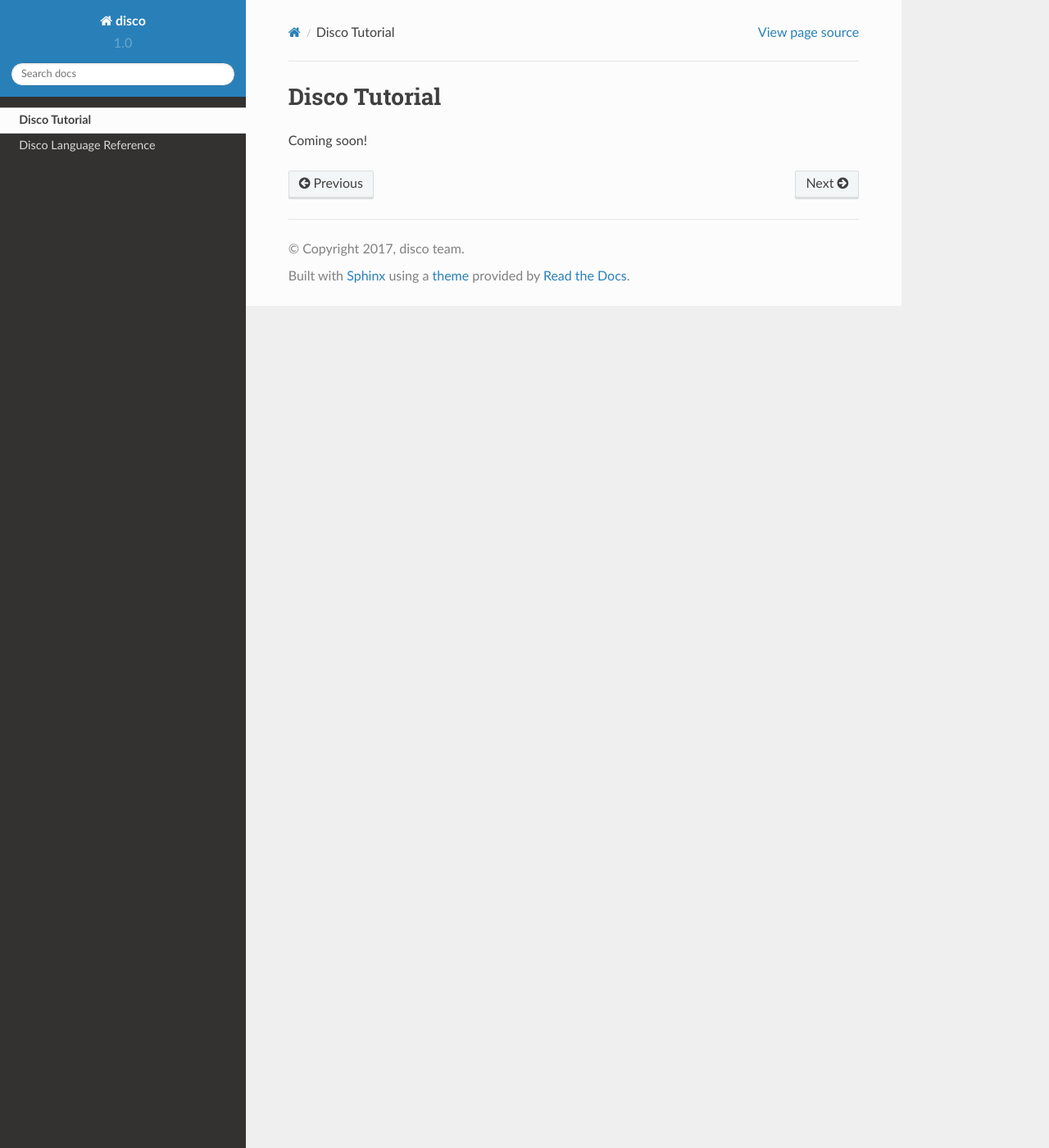
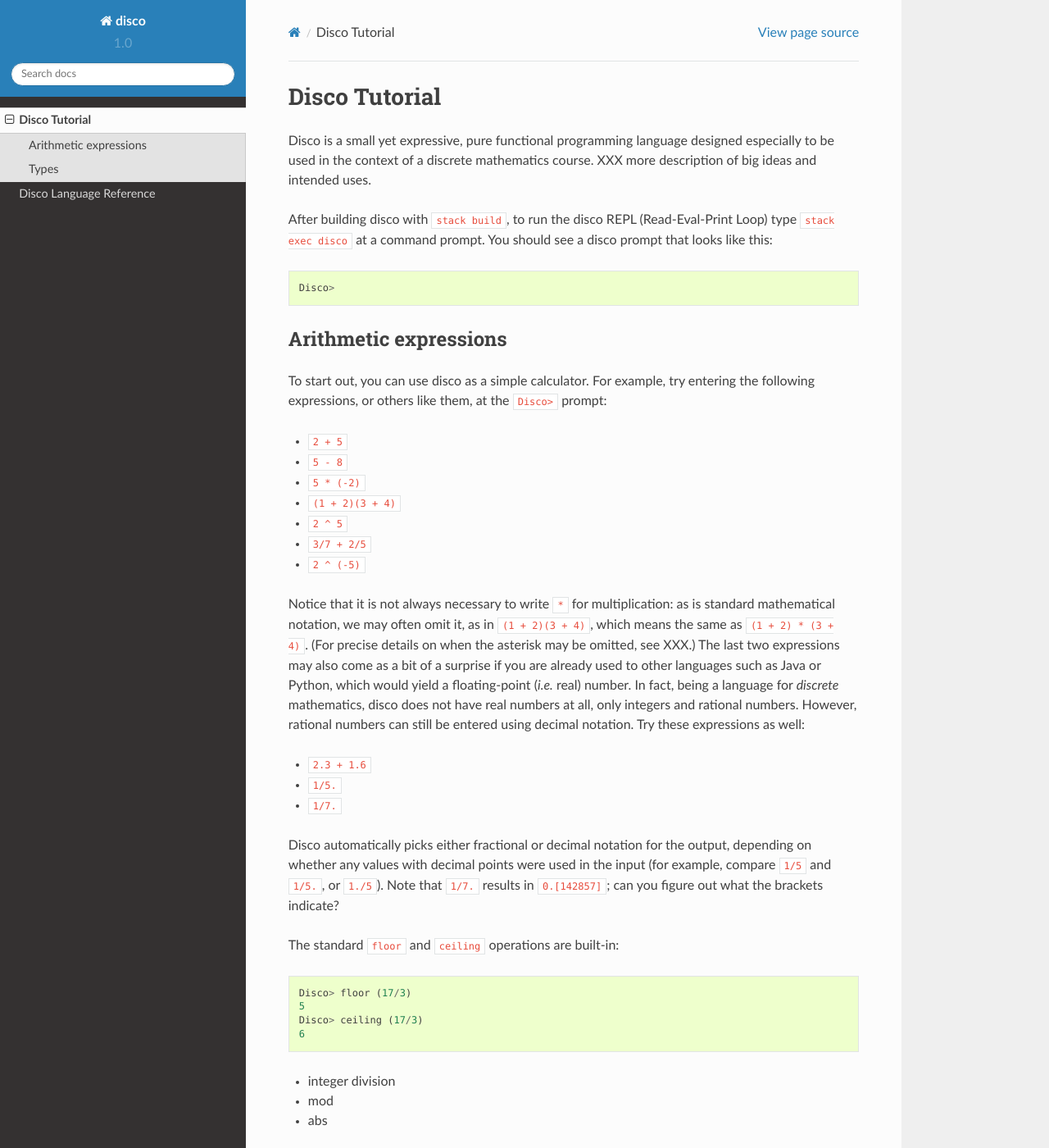
Before and after one commit to disco-lang/disco, a Sphinx documentation site: the page built from docs/tutorial/index.rst, in a window 1280 px wide and 1400 px high. Shown: the whole window at 82% size. Built offline with Sphinx 7.4.7 and the Read the Docs theme 2.0.0, drawn with Linux system fonts in a browser that asks for light colours; some of the changed text lies outside the part shown.

Commit message:
work on tutorial a bit.
However, I have realized that I am really unsure who the audience is.
Actual students in a discrete mathematics course will need more than a
simple tutorial.  Perhaps for now I should just focus on the simplest
possible approach, which is to write a tutorial aimed at computer
scientists who might possibly teach such a course.

```diff
--- a/docs/tutorial/index.rst
+++ b/docs/tutorial/index.rst
@@ -1,5 +1,80 @@
 
+**************
 Disco Tutorial
-==============
+**************
 
-Coming soon!
+Disco is a small yet expressive, pure functional programming language
+designed especially to be used in the context of a discrete
+mathematics course. XXX more description of big ideas and intended
+uses.
+
+After building disco with ``stack build``, to run the disco REPL
+(Read-Eval-Print Loop) type ``stack exec disco`` at a command prompt.
+You should see a disco prompt that looks like this:
+
+::
+
+    Disco>
+
+Arithmetic expressions
+======================
+
+To start out, you can use disco as a simple calculator.  For
+example, try entering the following expressions, or others like them,
+at the ``Disco>`` prompt:
+
+* ``2 + 5``
+* ``5 - 8``
+* ``5 * (-2)``
+* ``(1 + 2)(3 + 4)``
+* ``2 ^ 5``
+* ``3/7 + 2/5``
+* ``2 ^ (-5)``
+
+Notice that it is not always necessary to write ``*`` for
+multiplication: as is standard mathematical notation, we may often
+omit it, as in ``(1 + 2)(3 + 4)``, which means the same as ``(1 + 2) *
+(3 + 4)``. (For precise details on when the asterisk may be omitted,
+see XXX.)  The last two expressions may also come as a bit of a
+surprise if you are already used to other languages such as Java or
+Python, which would yield a floating-point (*i.e.* real) number.  In
+fact, being a language for *discrete* mathematics, disco does not have
+real numbers at all, only integers and rational numbers.  However,
+rational numbers can still be entered using decimal notation.  Try
+these expressions as well:
+
+* ``2.3 + 1.6``
+* ``1/5.``
+* ``1/7.``
+
+Disco automatically picks either fractional or decimal notation for
+the output, depending on whether any values with decimal points were
+used in the input (for example, compare ``1/5`` and ``1/5.``, or
+``1./5``).  Note that ``1/7.`` results in ``0.[142857]``;
+can you figure out what the brackets indicate?
+
+The standard ``floor`` and ``ceiling`` operations are built-in:
+
+::
+
+    Disco> floor (17/3)
+    5
+    Disco> ceiling (17/3)
+    6
+
+* integer division
+* mod
+* abs
+
+XXX some more text
+
+* divides
+* choose
+* factorial
+* sqrt
+* lg
+
+Types
+=====
+
+N, Z, QP, Q
```
